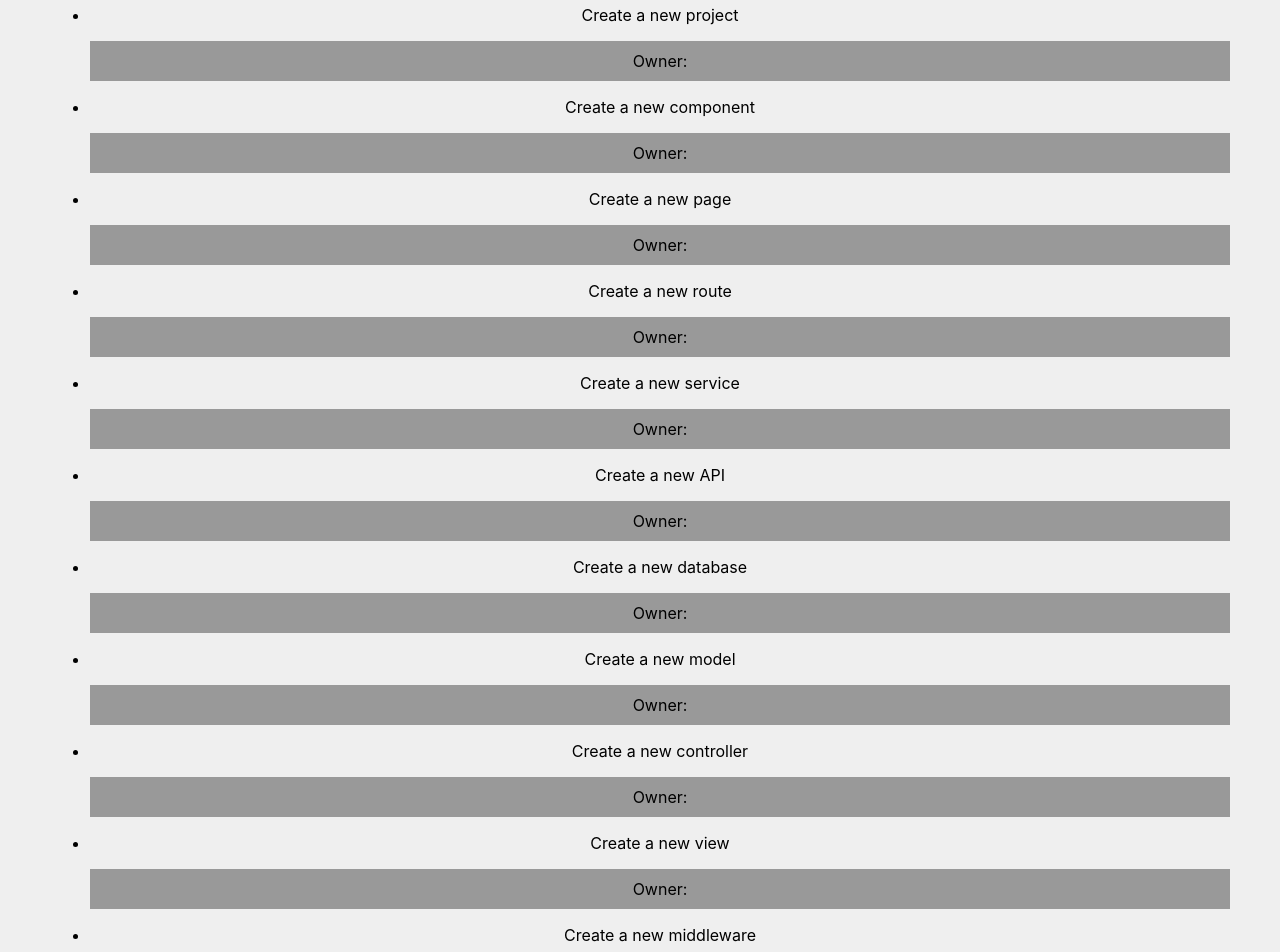
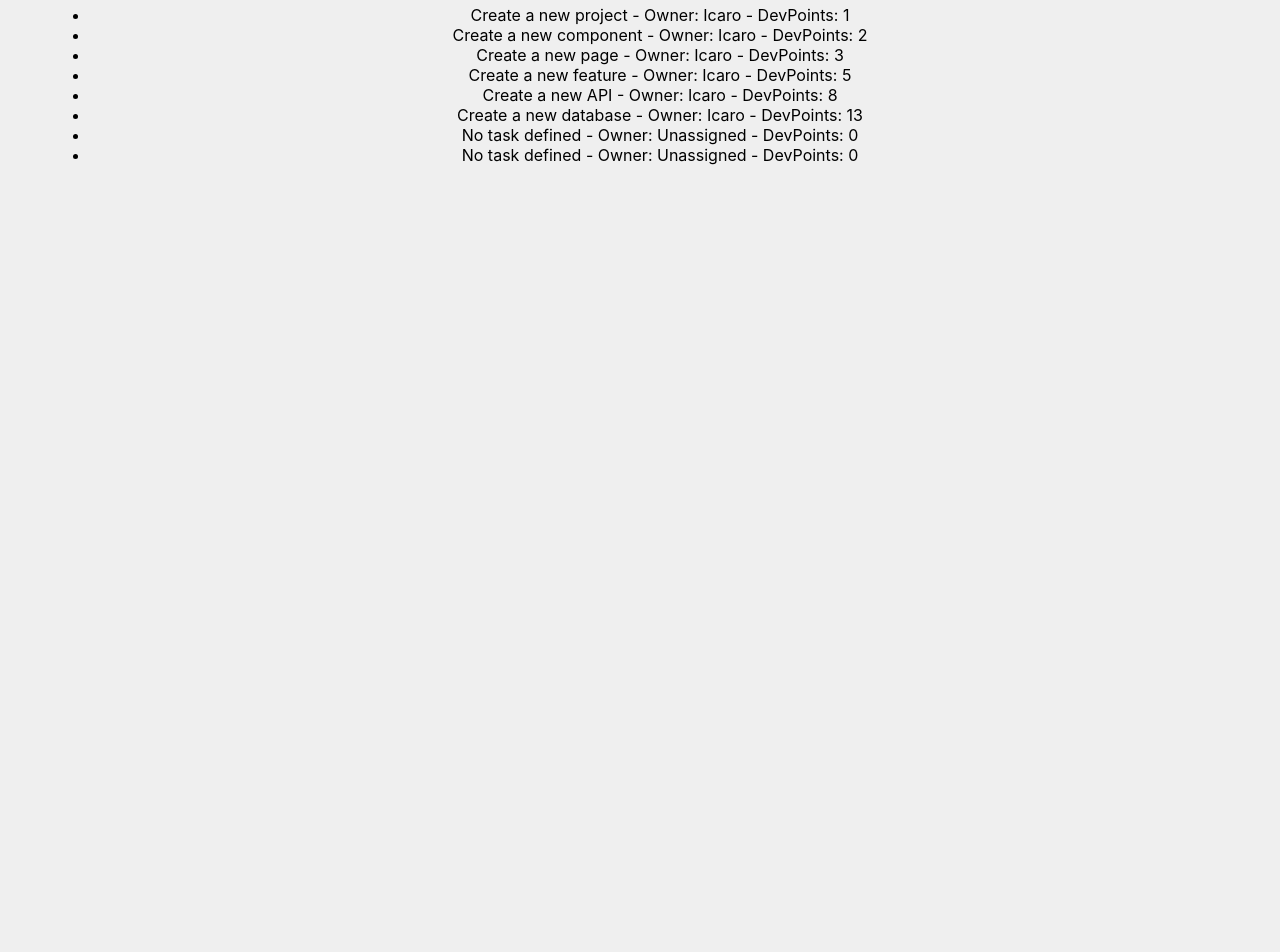
Before and after one commit to IAugustoMZ/reactjs_studies, a React (Create React App) app in the folder project-manager/: page / in a window 1280 px wide. Shown: the part 940-1892 px from the top of the page. After the commit the page ends 1621 px from the top, so only its background shows below. Built offline with nearby package versions, Linux system fonts and the light colour scheme.

Commit message:
✨feature: more advanced properties such as typing and default parameters

```diff
--- a/project-manager/src/components/List.js
+++ b/project-manager/src/components/List.js
@@ -5,20 +5,15 @@ function List(){
         <>
             <h1>My Project Task List</h1>
             <ul>
-                <ListItem task_name="Create a new project" />
-                <ListItem task_name="Create a new component" />
-                <ListItem task_name="Create a new page" />
-                <ListItem task_name="Create a new route" />
-                <ListItem task_name="Create a new service" />
-                <ListItem task_name="Create a new API" />
-                <ListItem task_name="Create a new database" />
-                <ListItem task_name="Create a new model" />
-                <ListItem task_name="Create a new controller" />
-                <ListItem task_name="Create a new view" />
-                <ListItem task_name="Create a new middleware" />
-                <ListItem task_name="Create a new helper" />
-                <ListItem task_name="Create a new utility" />
-                <ListItem task_name="Create a new library" />
+                <ListItem taskName="Create a new project" owner="Icaro" devPoints={1}/>
+                <ListItem taskName="Create a new component" owner="Icaro" devPoints={2}/>
+                <ListItem taskName="Create a new page" owner="Icaro" devPoints={3}/>
+                <ListItem taskName="Create a new feature" owner="Icaro" devPoints={5}/>
+                <ListItem taskName="Create a new API" owner="Icaro" devPoints={8}/>
+                <ListItem taskName="Create a new database" owner="Icaro" devPoints={13}/>
+                <ListItem />
+                <ListItem />
+
             </ul>
         </>
     )
--- a/project-manager/src/components/ListItem.js
+++ b/project-manager/src/components/ListItem.js
@@ -1,10 +1,19 @@
-function ListItem(props){
-    return (
-        <>
-            <li>{props.task_name}</li>
-            <p>Owner: </p>
-        </>
-    )
+import PropTypes from 'prop-types';
+
+function ListItem({
+  taskName = 'No task defined',
+  owner = 'Unassigned',
+  devPoints = 0
+}) {
+  return (
+    <li>{taskName} - Owner: {owner} - DevPoints: {devPoints}</li>
+  );
 }
 
-export default ListItem
+ListItem.propTypes = {
+  taskName: PropTypes.string,
+  owner: PropTypes.string,
+  devPoints: PropTypes.number
+};
+
+export default ListItem;
```
